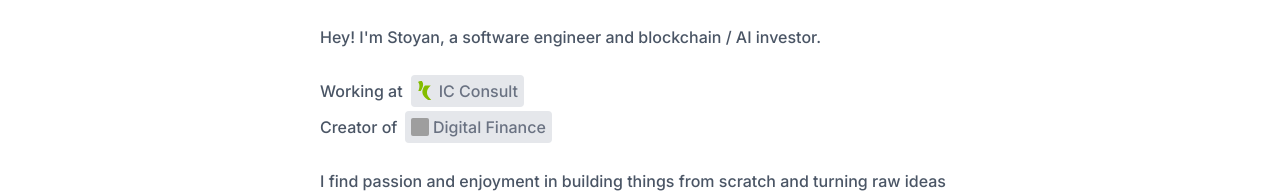
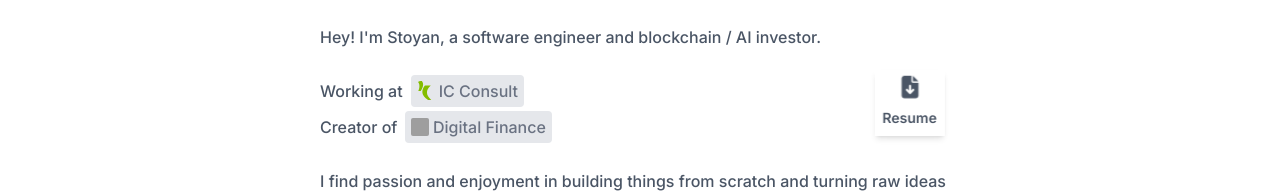
Before and after one commit to StGrozdanov/personal-website, a Next.js app: page / in a window 1280 px wide. Shown: the part 172-365 px from the top of the page. Built offline with nearby package versions, Linux system fonts and the light colour scheme; grey boxes are pictures that could not be loaded.

Commit message:
add cv link

```diff
--- /dev/null
+++ b/src/app/_components/Resume/Resume.tsx
@@ -0,0 +1,21 @@
+import { FontAwesomeIcon } from '@fortawesome/react-fontawesome';
+import { faFileArrowDown } from '@fortawesome/free-solid-svg-icons';
+import Link from 'next/link';
+
+type ResumeLink = { link: string };
+
+export default function Resume({ link }: ResumeLink) {
+  return (
+    <Link target='_blank' rel='noreferrer' href={link}>
+      <div className='dark:shadow-gray-600 animate-fade-in-down-delay-1 p-2 text-center text-sm absolute -translate-x-1/2 [@media(min-width:1020px)]:right-[300px] -translate-y-1/2 left-1/2 [@media(min-width:1400px)]:right-[750px] lg:left-auto -top-3 lg:top-48 z-[1] shadow-md flex flex-col font-semibold hover:cursor-pointer'>
+        <FontAwesomeIcon
+          icon={faFileArrowDown}
+          beat
+          fontSize={18}
+          className='mb-3'
+        />
+        Resume
+      </div>
+    </Link>
+  );
+}
--- a/src/app/globals.css
+++ b/src/app/globals.css
@@ -157,8 +157,8 @@
 @keyframes fadeInDown {
   to {
     opacity: 1;
-    transform: translateY(0) skew(-19deg);
-    -webkit-transform: translateY(0) skew(-19deg);
+    transform: translateY(0);
+    -webkit-transform: translateY(0);
   }
 }
 
--- a/src/app/page.tsx
+++ b/src/app/page.tsx
@@ -1,15 +1,17 @@
 import Image from 'next/image';
 import Link from 'next/link';
+import Resume from './_components/Resume/Resume';
 
 export default function Home() {
   return (
-    <section className='px-4 py-8 lg:px-80 font-inter'>
+    <section className='mt-10 lg:mt-0 px-4 py-8 lg:px-80 font-inter relative'>
       <h1 className='text-4xl font-semibold font-inter mb-10 text-black dark:text-white'>
         Stoyan Grozdanov
       </h1>
       <article className='space-y-6 '>
         <p className='mb-6 slide-enter'>
-          Hey! I&apos;m Stoyan, a software engineer and blockchain / AI investor.
+          Hey! I&apos;m Stoyan, a software engineer and blockchain / AI
+          investor.
         </p>
         <p className='flex items-center gap-2 mb-1 slide-enter-1'>
           Working at{' '}
@@ -43,6 +45,7 @@ export default function Home() {
             <span>Digital Finance</span>
           </span>
         </p>
+        <Resume link='https://personal-portfolio-web.s3.eu-central-1.amazonaws.com/portfolio/cv' />
         <p className='mt-4 slide-enter-2'>
           I find passion and enjoyment in building things from scratch and
           turning raw ideas into real, working products. I love to brainstorm
@@ -51,9 +54,9 @@ export default function Home() {
         </p>
         <p className='mt-4 slide-enter-3'>
           I write blog posts about software engineering, Web3, and thoughts on
-          AI - sharing what I learn and where I think things are headed. I&apos;m
-          also building <b>Digital Finance</b> to rethink how we track and grow
-          our money.
+          AI - sharing what I learn and where I think things are headed.
+          I&apos;m also building <b>Digital Finance</b> to rethink how we track
+          and grow our money.
         </p>
         <p className='mt-4 slide-enter-4'>
           Outside of programming and investing, I enjoy traveling, off-roading,
```
